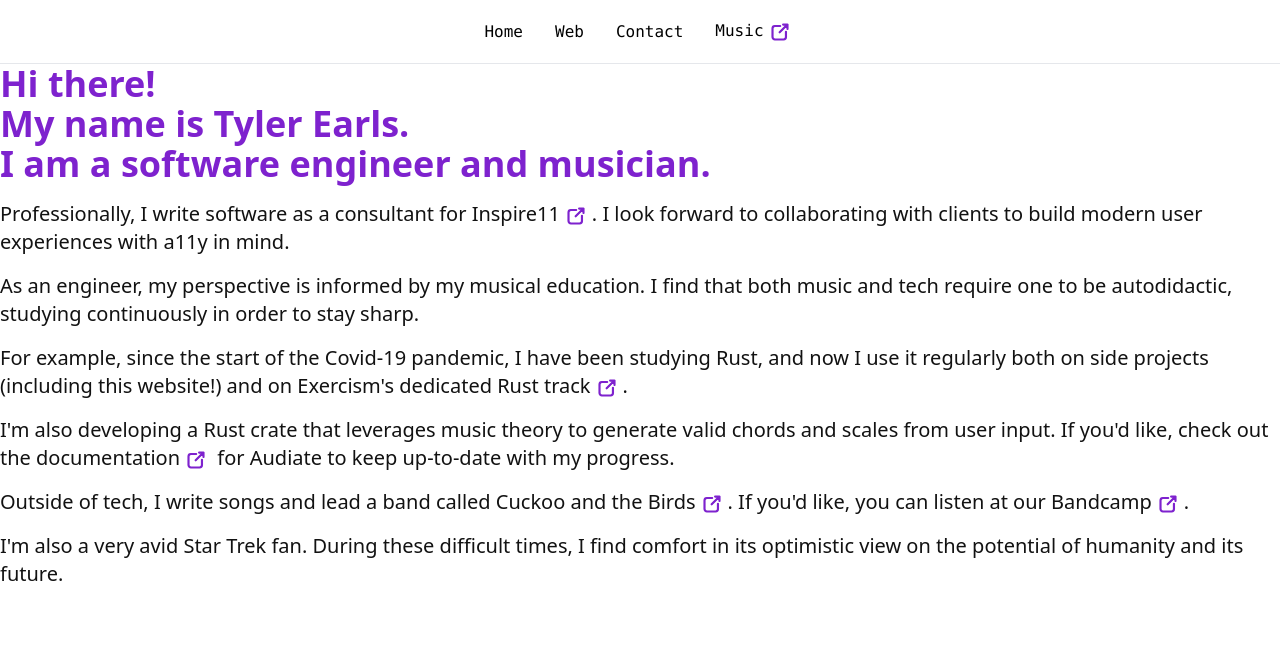
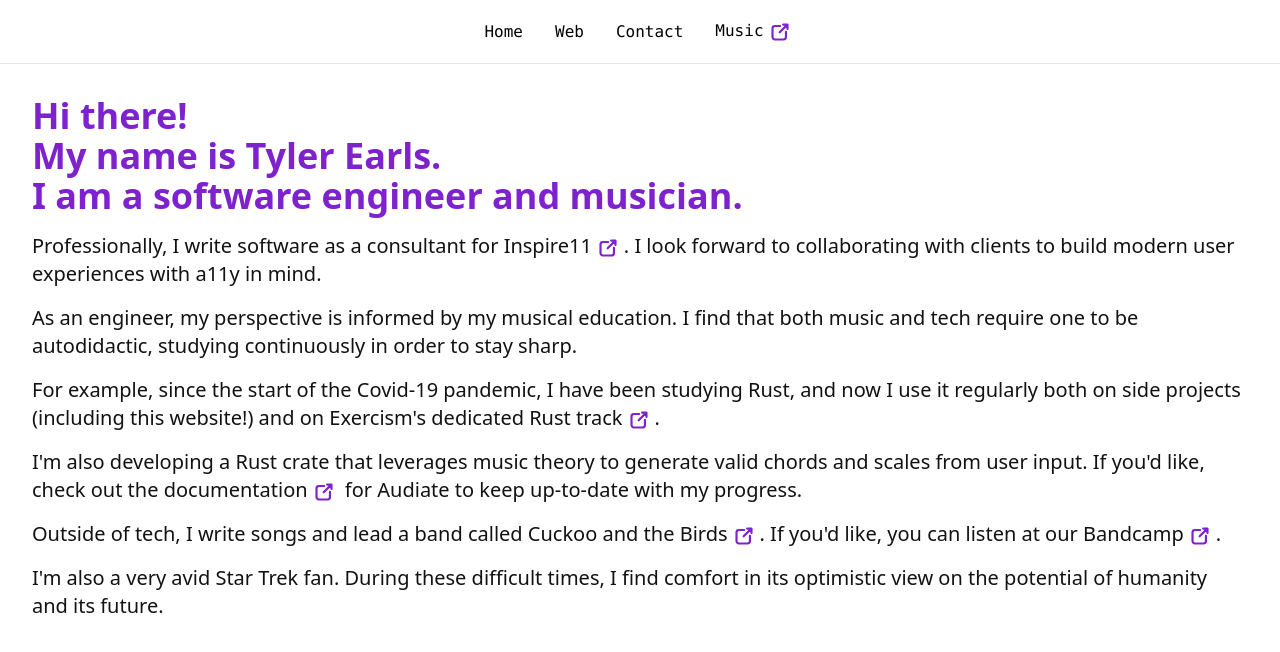
Before and after one commit to taearls/portfolio, a Next.js app: page / in a window 1280 px wide. Shown: the top 652 px of the page. Built offline with nearby package versions, Linux system fonts and the light colour scheme.

Commit message:
add component for body, update styles for home page

```diff
--- a/src/app/globals.css
+++ b/src/app/globals.css
@@ -3,15 +3,7 @@
 @tailwind utilities;
 
 :root {
-  --foreground-rgb: 0, 0, 0;
-  --background-start-rgb: 214, 219, 220;
-  --background-end-rgb: 255, 255, 255;
 }
 
 @media (prefers-color-scheme: dark) {
-  :root {
-    --foreground-rgb: 255, 255, 255;
-    --background-start-rgb: 0, 0, 0;
-    --background-end-rgb: 0, 0, 0;
-  }
 }
--- a/src/app/layout.tsx
+++ b/src/app/layout.tsx
@@ -1,6 +1,6 @@
 import type { Metadata } from "next";
 import "./globals.css";
-import { Header, Footer, PageContainer } from "@/components/layout";
+import { Header, Footer, PageContainer, Body } from "@/components/layout";
 
 export const metadata: Metadata = {
   openGraph: {
@@ -31,11 +31,11 @@ export default function RootLayout({
 }>) {
   return (
     <html lang="en">
-      <body>
+      <Body>
         <Header />
         <PageContainer>{children}</PageContainer>
         <Footer />
-      </body>
+      </Body>
     </html>
   );
 }
--- a/src/components/icons/ExternalLinkIcon/ExternalLinkIcon.tsx
+++ b/src/components/icons/ExternalLinkIcon/ExternalLinkIcon.tsx
@@ -22,7 +22,7 @@ export default function ExternalLinkIcon({
       className="inline-block fill-current stroke-current text-purple-700 group-hover:text-cyan-400 dark:text-purple-400 dark:group-hover:text-cyan-300"
       height="24px"
       width="24px"
-      stroke-width="5"
+      strokeWidth="5"
       xmlns="http://www.w3.org/2000/svg"
       version="1.1"
       x="0px"
--- /dev/null
+++ b/src/components/layout/Body/Body.tsx
@@ -0,0 +1,11 @@
+export type BodyProps = {
+  children: React.ReactNode | React.ReactNode[];
+};
+
+export default function Body({ children }: BodyProps) {
+  return (
+    <body className="min-h-screen w-full overflow-hidden bg-white dark:bg-soft-black">
+      {children}
+    </body>
+  );
+}
--- /dev/null
+++ b/src/components/layout/Body/index.tsx
@@ -0,0 +1,4 @@
+import Body, { BodyProps } from "./Body";
+
+export { Body };
+export type { BodyProps };
--- a/src/components/layout/PageContainer/PageContainer.tsx
+++ b/src/components/layout/PageContainer/PageContainer.tsx
@@ -4,6 +4,6 @@ export type PageContainerProps = {
 
 export default function PageContainer({ children }: PageContainerProps) {
   return (
-    <div className="top-0 mt-48 w-screen bg-none sm:mt-16">{children}</div>
+    <div className="top-0 mt-48 w-screen bg-none p-8 sm:mt-16">{children}</div>
   );
 }
--- a/src/components/layout/index.tsx
+++ b/src/components/layout/index.tsx
@@ -1,5 +1,6 @@
 import Footer from "./Footer";
 import Header from "./Header";
 import PageContainer from "./PageContainer";
+import { Body } from "./Body";
 
-export { Footer, Header, PageContainer };
+export { Footer, Header, PageContainer, Body };
```
